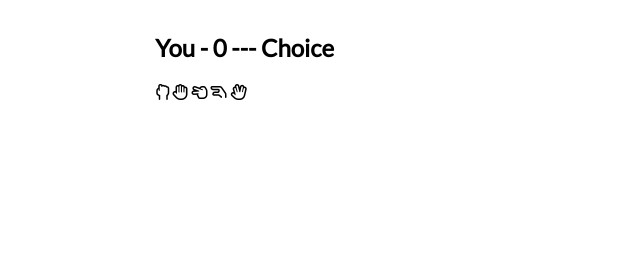
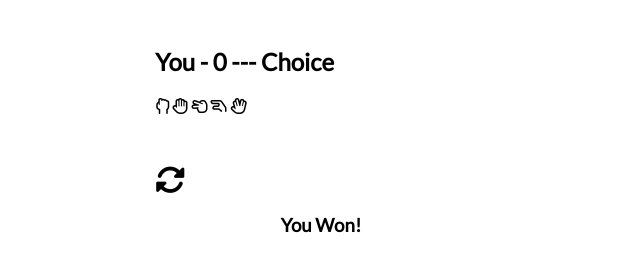
Before and after one commit to rifkyzena/spock-rock-game, a plain HTML site: page index.html in a window 1280 px wide. Shown: the part 371-642 px from the top of the page, without its empty margins (319-959 px from the left). Drawn offline with Linux system fonts and the light colour scheme.

Commit message:
icons again

```diff
--- a/index.html
+++ b/index.html
@@ -23,6 +23,21 @@
             <i class="fa-regular fa-hand-lizard" title="Lizard" id="playerLizard"></i>
             <i class="fa-regular fa-hand-spock" title="Spock" id="playerSpock"></i>
         </div>
+         <!-- Computer Container -->
+         <div class="player-container" id="computer">
+            <h2>You - <span id="computerScore">0</span><span class="choice" id="idcomputerChoice"> --- Choice</span></h2>
+            <i class="fa-regular fa-hand-back-fist" title="Rock" id="computerRock"></i>
+            <i class="fa-regular fa-hand" title="Paper" id="computerPaper"></i>
+            <i class="fa-regular fa-hand-scissors" title="Scissors" id="computerScissors"></i>
+            <i class="fa-regular fa-hand-lizard" title="Lizard" id="computerLizard"></i>
+            <i class="fa-regular fa-hand-spock" title="Spock" id="computerSpock"></i>
+        </div>
+        <!-- Reset Icon -->
+        <i class="fa-solid fa-sync-alt reset-icon" title="Reset"></i>
+        <!-- Results Text -->
+        <div class="result-container">
+            <h3 class="result-test" id="resultText">You Won!</h3>
+        </div>
     </div>
     <!-- Script -->
     <script src="script.js"></script>
```
